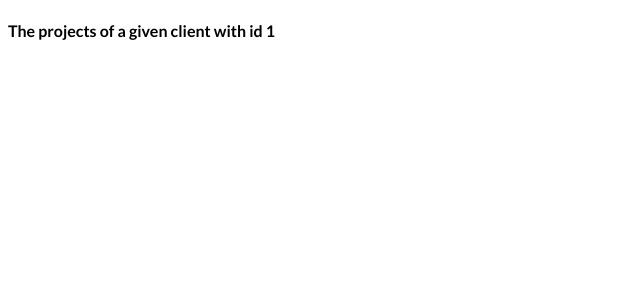
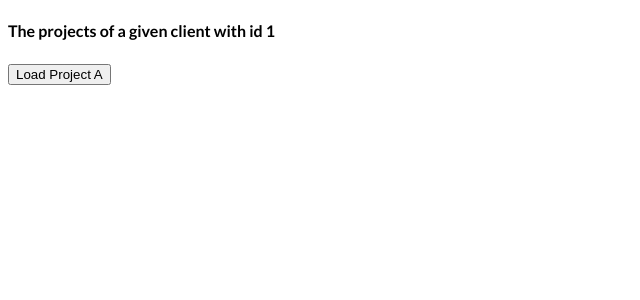
Before and after one commit to PhilipHassialis/nextjs-course-file-based-routing-tutorial, a Next.js app: page /clients/1 in a window 1280 px wide. Shown: the top 300 px of the page, without its empty margins (0-640 px from the left). Built offline with nearby package versions, Linux system fonts and the light colour scheme.

Commit message:
navigating programmatically

```diff
--- a/pages/clients/[id]/index.js
+++ b/pages/clients/[id]/index.js
@@ -5,9 +5,20 @@ const ClientsProjectsPage = () => {
     const router = useRouter();
     console.log(router.query);
 
+    const buttonHandler = () => {
+        router.push({
+            pathname: "/clients/[id]/[clientprojectid]",
+            query: {
+                id: router.query.id,
+                clientprojectid: "first-project",
+            },
+        });
+    };
+
     return (
         <div>
             <h4>The projects of a given client with id {router.query.id}</h4>
+            <button onClick={buttonHandler}>Load Project A</button>
         </div>
     );
 };
```
